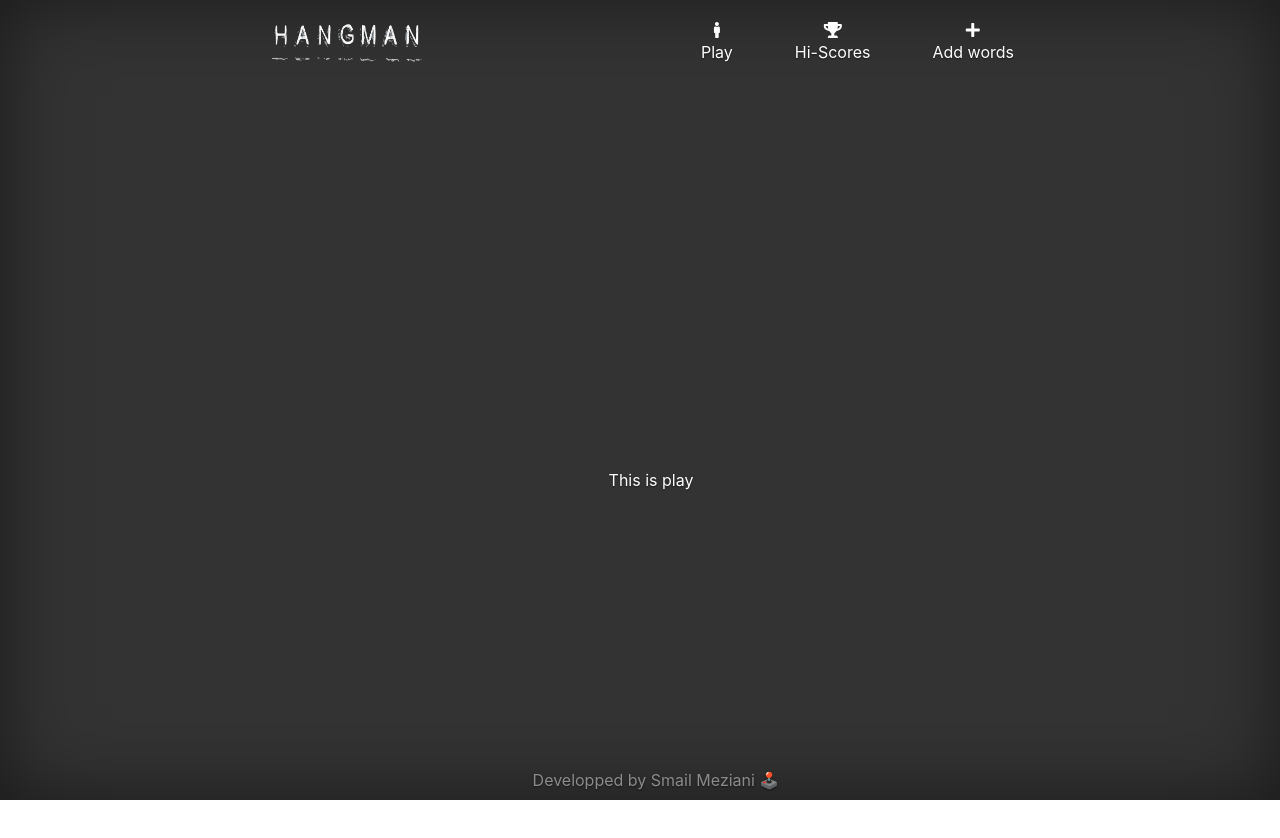
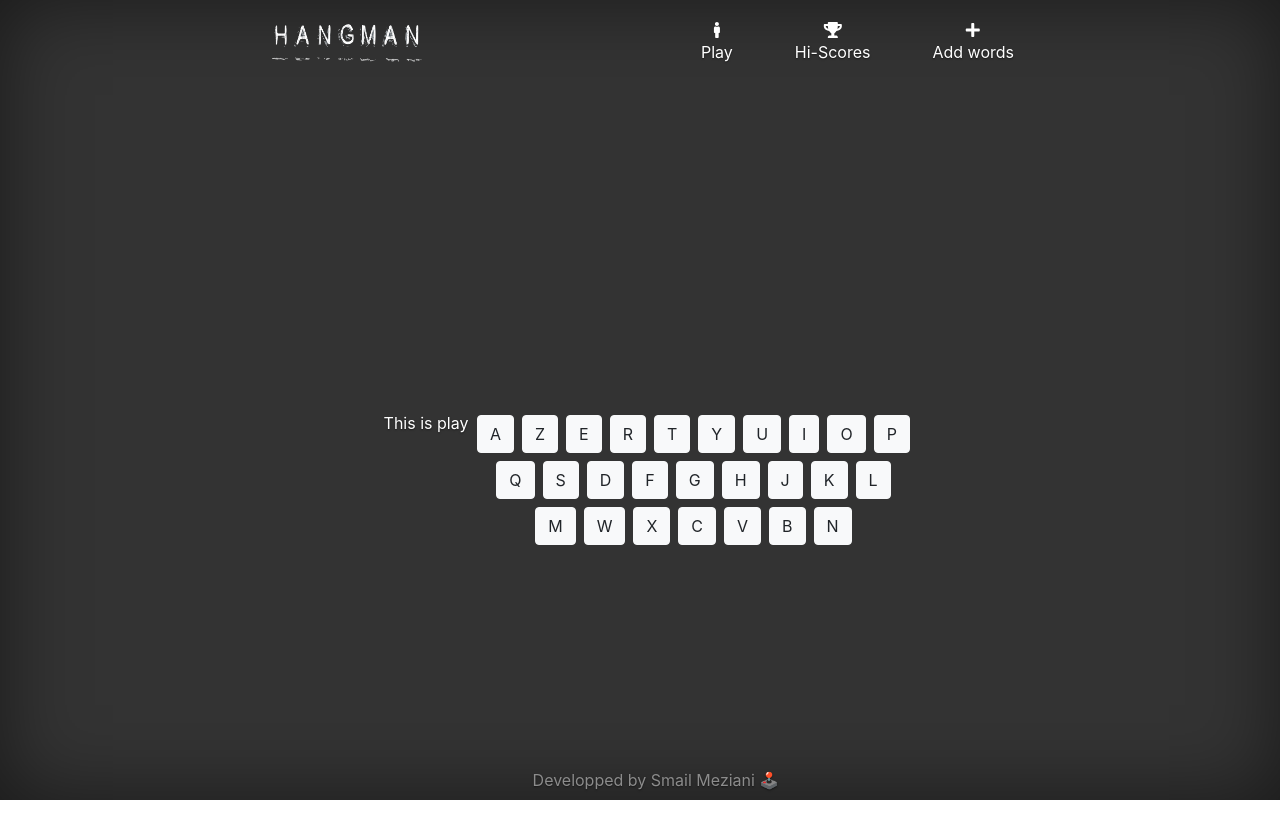
Before and after one commit to rivers-dash/Pendu, a React (Create React App) app: page /play in a window 1280 px wide. Shown: the top 838 px of the page. Built offline with nearby package versions, Linux system fonts and the light colour scheme.

Commit message:
:sparkles: [Play] adding pad and button component

```diff
--- /dev/null
+++ b/src/components/button/button.js
@@ -0,0 +1,32 @@
+import React, { Component } from 'react';
+import PropTypes from 'prop-types'
+import './button.css'
+
+class Button extends Component {
+	constructor(props) {
+		super(props)
+		this.state = {
+			class: 'btn btn-light mx-1 my-1'
+		}
+
+		this.onButtonClick = this.onButtonClick.bind(this)
+	}
+
+	onButtonClick() {
+		this.setState({ class: 'btn btn-dark mx-1 my-1' })
+	}
+
+  render() {
+    return (
+			<button className={this.state.class} onClick={this.onButtonClick}>
+				{this.props.letter}
+			</button>
+		)
+	}
+}
+
+Button.propTypes = {
+	letter: PropTypes.string.isRequired,
+}
+
+export default Button;
--- /dev/null
+++ b/src/components/pad/letters.js
@@ -0,0 +1,3 @@
+const letters = ['A','Z','E','R','T','Y','U','I','O','P','Q','S','D','F','G','H','J','K','L','M','W','X','C','V','B','N']
+
+export default letters
--- /dev/null
+++ b/src/components/pad/pad.css
@@ -0,0 +1,12 @@
+#container {
+	display: flex;
+}
+
+.a {
+	display: flex;
+	flex-flow: row wrap;
+	justify-content: center;
+	width: 450px;
+	height: auto;
+
+}
--- /dev/null
+++ b/src/components/pad/pad.js
@@ -0,0 +1,27 @@
+import React, { Component } from 'react';
+import Letters from './letters.js'
+import Button from '../button/button'
+import './pad.css'
+
+class Pad extends Component {
+	state = {
+	}
+
+  render() {
+    return(
+			<div id="container">
+				<div className="a">
+				{Letters.map((letter, index) => (
+					<Button
+						key= {index}
+						letter= {letter}
+					/>
+					))
+				}
+			</div>
+			</div>
+		)
+	}
+}
+
+export default Pad;
--- a/src/pages/play/play.js
+++ b/src/pages/play/play.js
@@ -1,5 +1,7 @@
 import React, { Component } from 'react';
 import './play.css'
+
+import Pad from '../../components/pad/pad'
 
 import { FaMale } from 'react-icons/fa'
 
@@ -9,8 +11,9 @@ class Play extends Component {
 
   render() {
     return(
-			<div >
+			<div className='row justify-content-center'>
 				This is play
+				<Pad/>
 			</div>
 		)
 	}
```
Also changed, not shown: src/components/button/button.css (added).
